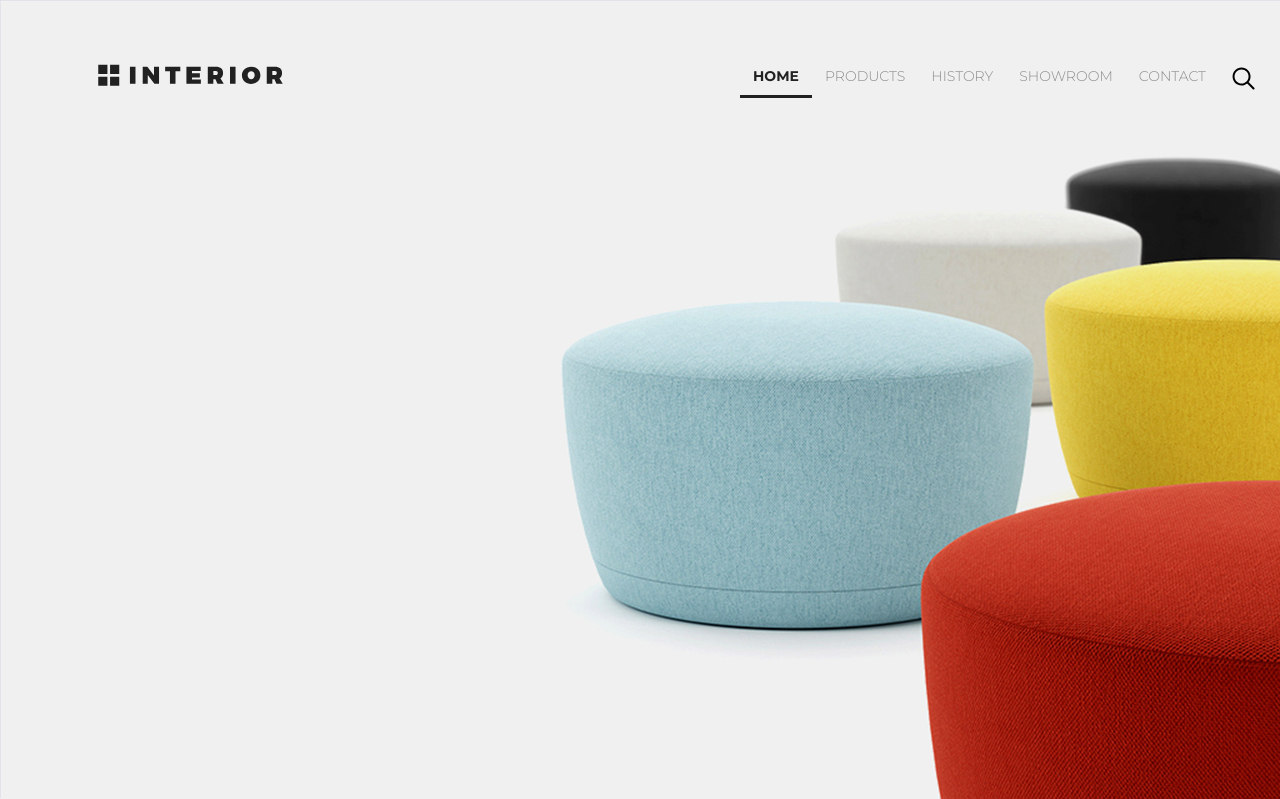
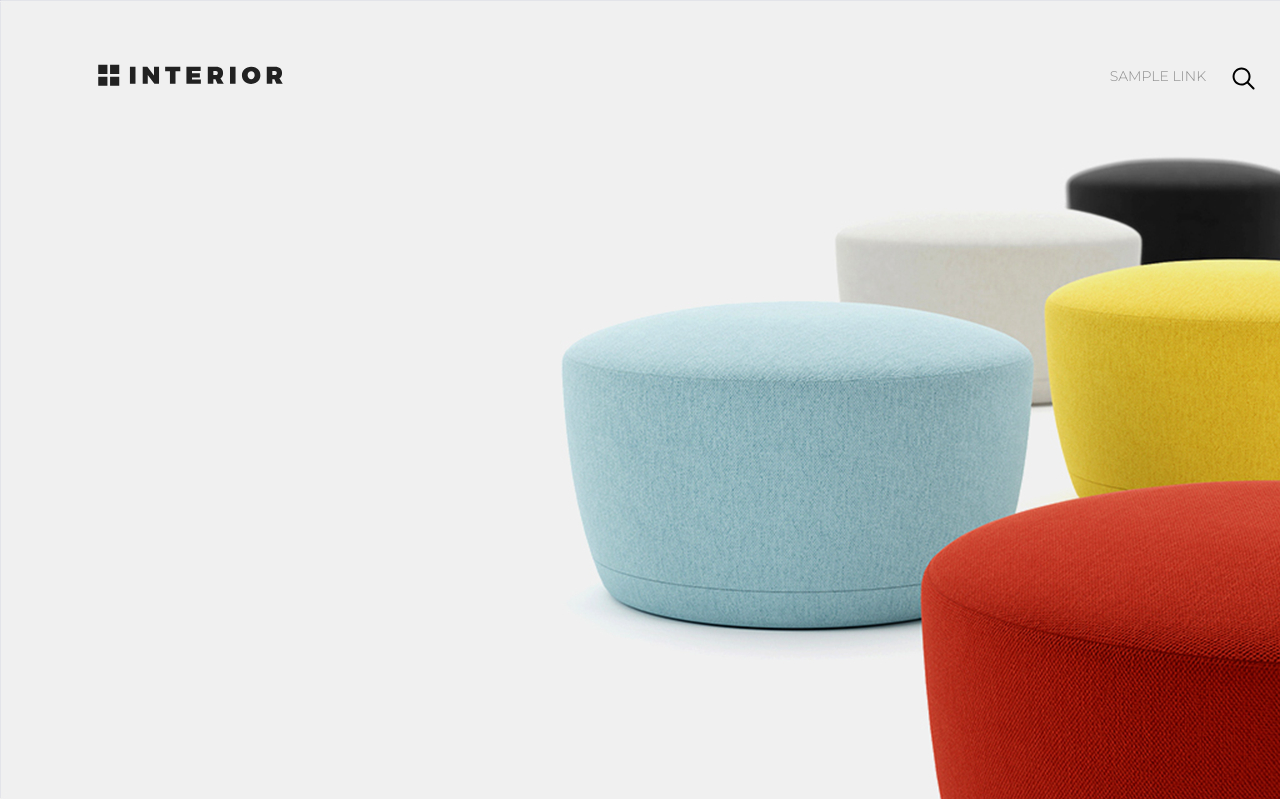
Before and after one commit to spoliv/geekbrains_django_22.03.2019, a Django app: template mainapp/templates/mainapp/index.html in a window 1280 px wide; the page is wider, and only the part inside the window is pictured. Shown: the top 799 px of that part. Run offline with Django 3.2, Linux system fonts and the light colour scheme; the template is opened without the code that fills it: most values are stand-ins (such as "Sample title", 1, 10 or a date in 2020).

Commit message:
Дополнил подшаблон основного меню

```diff
--- /dev/null
+++ b/mainapp/templates/mainapp/includes/inc_menu.html
@@ -0,0 +1,19 @@
+{% load staticfiles %}
+<ul class="menu">
+
+    {%  for link in main_menu %}
+           <li>
+               <a href="{% url link.href %}"
+                  class="{% if request.resolver_match.url_name == link.href %}
+                  menu-link-active menu-link
+                  {% else %}
+                    menu-link
+                   {% endif %}">
+                {{ link.name }}
+                </a>
+           </li>
+               {% endfor %}
+               <li>
+                            <a href="{% url 'index' %}" class="menu-link"><img src="{% static 'img/search.svg' %}" alt="search"></a>
+                        </li>
+</ul>
--- a/mainapp/templates/mainapp/index.html
+++ b/mainapp/templates/mainapp/index.html
@@ -8,16 +8,7 @@
             <div class="slider padding-site">
                 <div class="header">
                     <a class="logo" href="{% url 'index' %}"><img src="{% static 'img/logo.svg' %}" alt="logo"></a>
-                    <ul class="menu">
-                        <li><a href="{% url 'index' %}" class="menu-link-active menu-link">HOME </a></li>
-                        <li><a href="{% url 'catalog' %}" class="menu-link">PRODUCTS </a></li>
-                        <li><a href="#" class="menu-link">HISTORY </a></li>
-                        <li><a href="#" class="menu-link">SHOWROOM</a></li>
-                        <li><a href="{% url 'contacts' %}" class="menu-link">CONTACT</a></li>
-                        <li>
-                            <a href="#" class="menu-link"><img src="{% static 'img/search.svg' %}" alt="search"></a>
-                        </li>
-                    </ul>
+                     {% include 'mainapp/includes/inc_menu.html' %}
                 </div>
             </div>
             {% endblock %}
```
Also changed, not shown: mainapp/templates/mainapp/catalog.html (+1 -10 lines), mainapp/templates/mainapp/contacts.html (+1 -10 lines), mainapp/views.py (+16 -3 lines).
